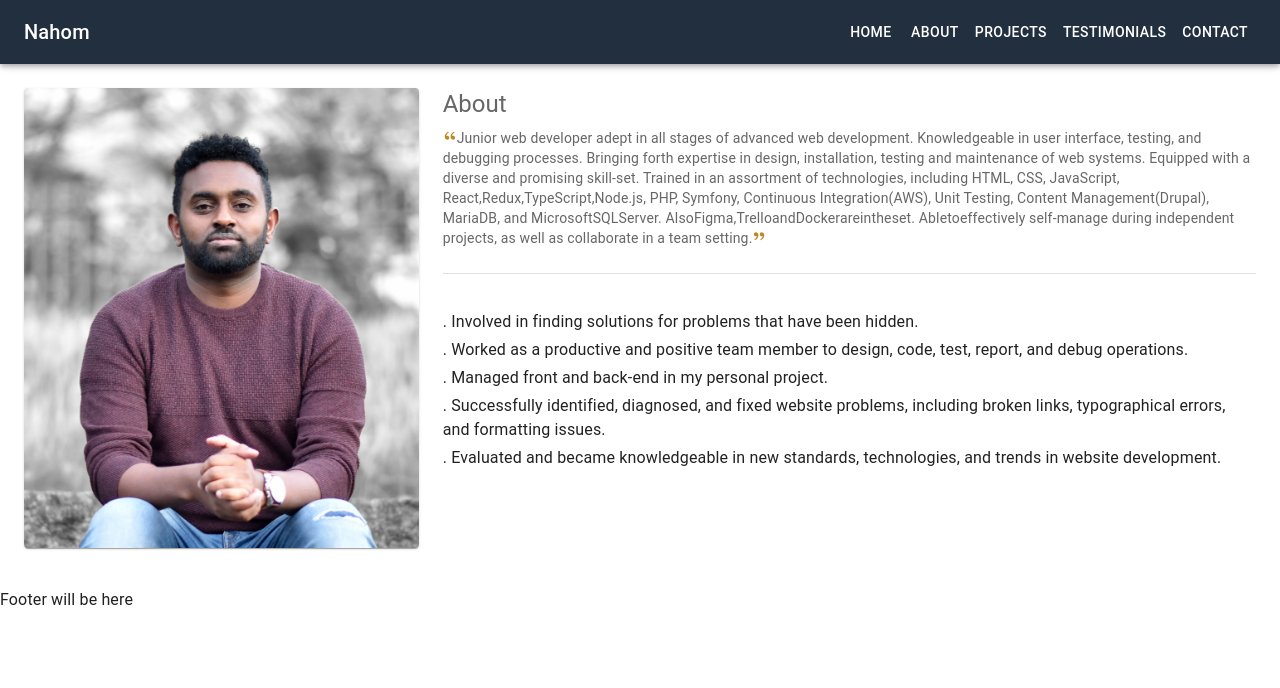
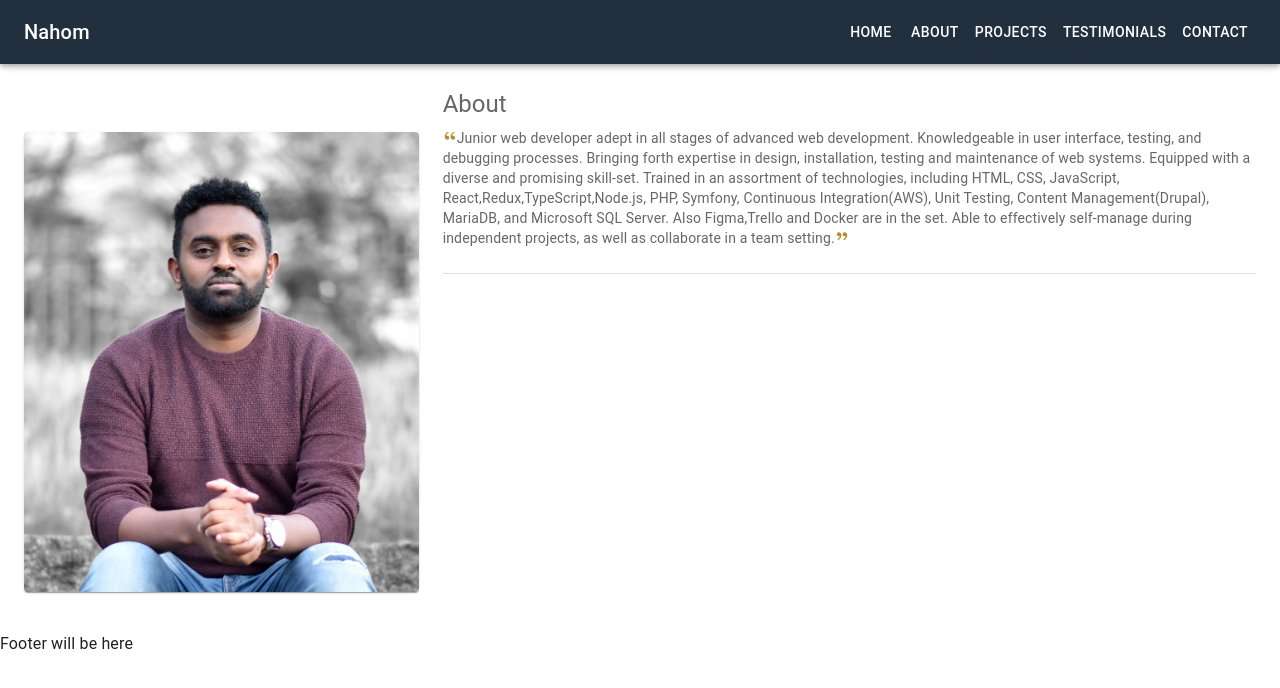
Before and after one commit to nahomzoe/nahom-s-Profile-MUI-React, a React (Create React App) app: page /about in a window 1280 px wide. Shown: the top 688 px of the page. Built offline with nearby package versions, Linux system fonts and the light colour scheme.

Commit message:
header edited

```diff
--- a/src/components/About.js
+++ b/src/components/About.js
@@ -19,14 +19,13 @@ export default function About() {
   return (
     <Grid container spacing={3}>
       <Grid item xs>
-        <Card sx={{ maxWidth: "28.5rem", float: "right" }}>
+        <Card sx={{ maxWidth: "28.5rem", float: "right", mt: 5.5 }}>
           {/* <Typography gutterBottom variant="h5" component="div">
         Lizard
       </Typography> */}
           <CardMedia
             component="img"
             alt="green iguana"
-            sx={{}}
             // height="540"
             src={picNahom}
           />
@@ -48,15 +47,15 @@ export default function About() {
           skill-set. Trained in an assortment of technologies, including HTML,
           CSS, JavaScript, React,Redux,TypeScript,Node.js, PHP, Symfony,
           Continuous Integration(AWS), Unit Testing, Content Management(Drupal),
-          MariaDB, and MicrosoftSQLServer. AlsoFigma,TrelloandDockerareintheset.
-          Abletoeffectively self-manage during independent projects, as well as
-          collaborate in a team setting.
+          MariaDB, and Microsoft SQL Server. Also Figma,Trello and Docker are in
+          the set. Able to effectively self-manage during independent projects,
+          as well as collaborate in a team setting.
           <RiDoubleQuotesR style={{ color: "rgb(188, 137, 42)" }} />
         </Typography>
         <br />
         <Divider />
         <br />
-        <List>
+        {/* <List>
           <ListItemText>
             {" "}
             . Involved in finding solutions for problems that have been hidden.
@@ -79,7 +78,7 @@ export default function About() {
             . Evaluated and became knowledgeable in new standards, technologies,
             and trends in website development.
           </ListItemText>
-        </List>
+        </List> */}
       </Grid>
     </Grid>
   );
--- a/src/components/Header.js
+++ b/src/components/Header.js
@@ -29,7 +29,7 @@ function Header(props) {
 
   const drawer = (
     <Box onClick={handleDrawerToggle} sx={{ textAlign: "center" }}>
-      <Typography variant="h6" sx={{ my: 2 }}>
+      <Typography variant="h6" sx={{ my: 1.4, color: "white" }}>
         N
       </Typography>
       <Divider />
```
Also changed, not shown: 1 other file (tests, documents, lock files or other folders).
